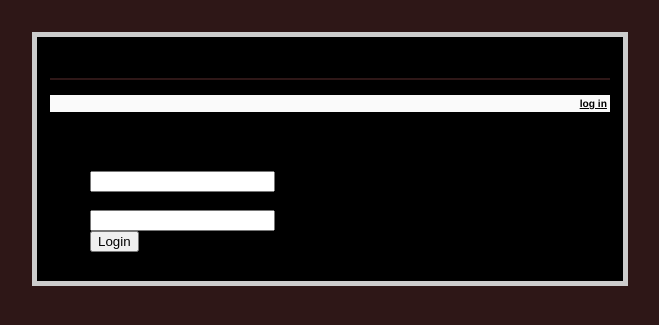
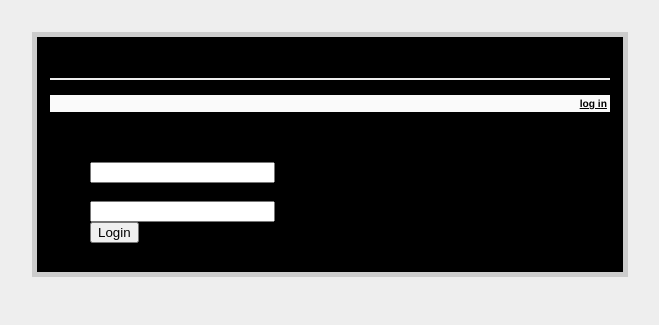
Before and after one commit to anujspatel/flaskr, a Flask app: page /login in a window 1280 px wide. Shown: the top 325 px of the page, without its empty margins (310-969 px from the left). Run offline with Flask 2, Linux system fonts and the light colour scheme.

Commit message:
touching up css

```diff
--- a/static/style.css
+++ b/static/style.css
@@ -1,9 +1,9 @@
-body            { font-family: sans-serif; background: #2e1717; }
+body            { font-family: sans-serif; background: #eee; }
 a, h1, h2       { color: black; }
 h1, h2          { font-family: 'Helvetica', serif; margin: 0; }
-h1              { font-size: 1.5em; border-bottom: 2px solid #2e1717; }
+h1              { font-size: 1.5em; border-bottom: 2px solid #eee; }
 h2              { font-size: 0.8em; }
-h3				{ font-size: 0.5em; }
+h3				{ font-size: 0.35em; }
 
 .page           { margin: 2em auto; width: 35em; border: 5px solid #ccc;
                   padding: 0.8em; background: black; }
--- a/templates/login.html
+++ b/templates/login.html
@@ -1,6 +1,6 @@
 {% extends "layout.html" %}
 {% block body %}
-  <h2>Login</h2>
+  <h3>Login</h3>
   {% if error %}<p class=error><strong>Error:</strong> {{ error }}{% endif %}
   <form action="{{ url_for('login') }}" method=post>
     <dl>
```
